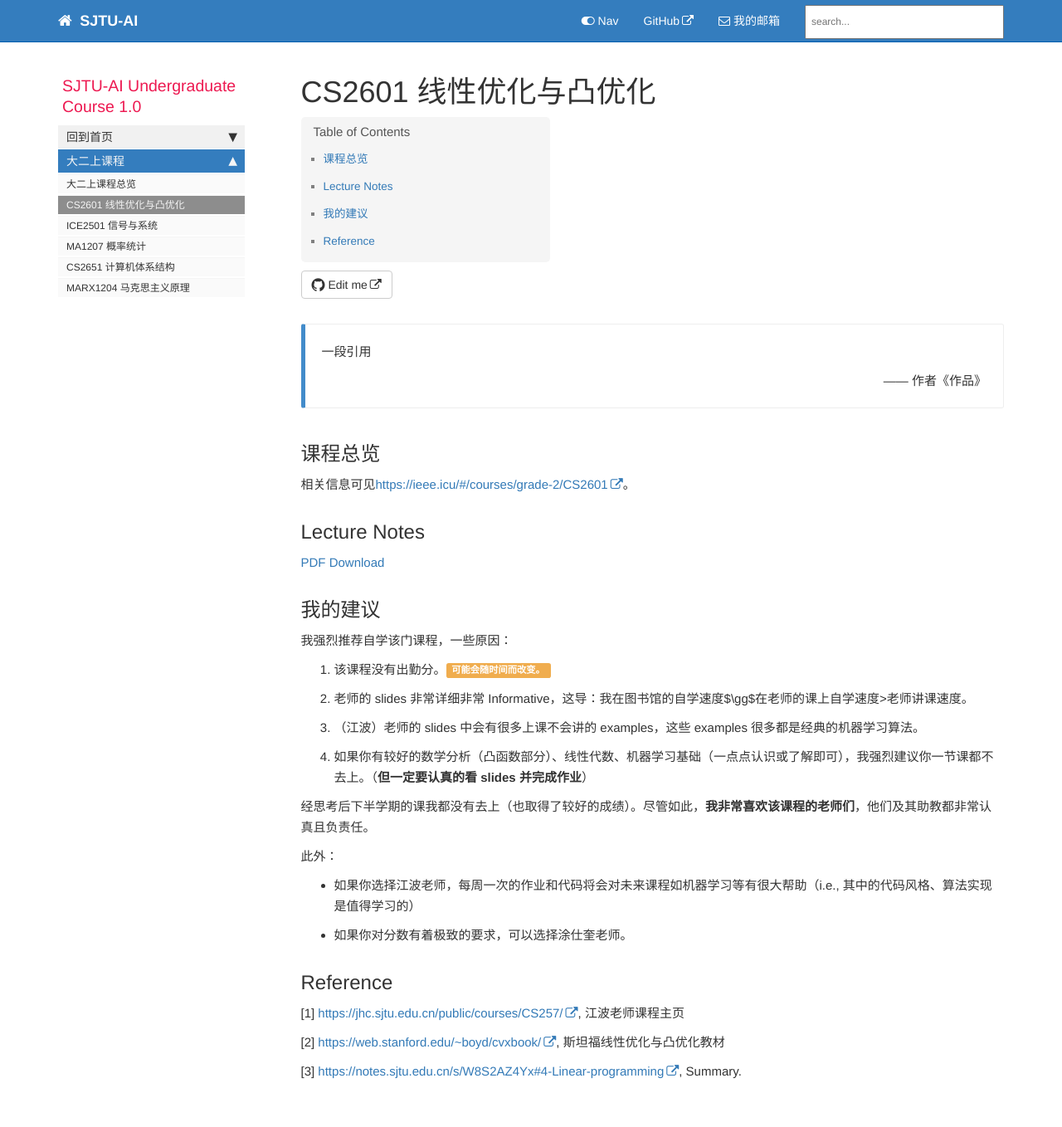
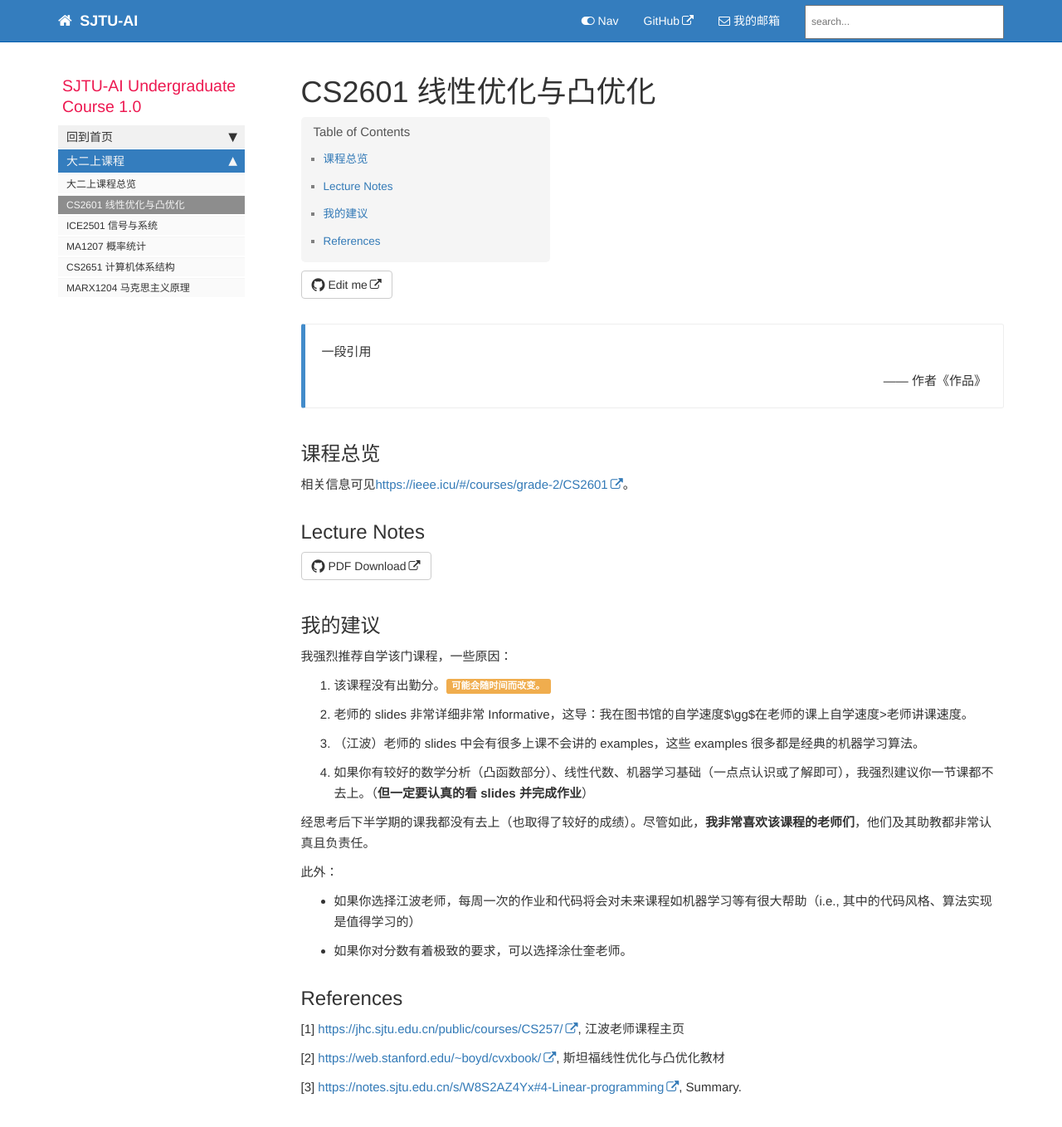
Before and after one commit to aisjtu/aisjtu.github.io, a Jekyll site: the page built from docs/pages/21/21_CS2601.md, in a window 1280 px wide and 1400 px high. Shown: the top 1358 px of the window at 83% size. Built offline with Jekyll 4.4.1, drawn with Linux system fonts in a browser that asks for light colours; comment, search, counter and statistics services are not loaded.

Commit message:
Update 21_CS2601.md

```diff
--- a/docs/pages/21/21_CS2601.md
+++ b/docs/pages/21/21_CS2601.md
@@ -15,7 +15,7 @@ permalink: 21_CS2601.html
 
 ## Lecture Notes
 
-<a target="_blank" class="noCrossRef" href="{{ "https://github.com/anyeZHY/ai-sjtu.github.io/raw/gh-pages/Resource/21/CS2601线性优化与凸优化/线性优化凸优化.pdf"}}"> PDF Download
+<a target="_blank" rel="noopener" href="https://github.com/anyeZHY/ai-sjtu.github.io/raw/gh-pages/Resource/21/CS2601线性优化与凸优化/线性优化凸优化.pdf" class="btn btn-default githubEditButton" role="button"><i class="fa fa-github fa-lg"></i> PDF Download</a>
 
 ## 我的建议
 
@@ -33,7 +33,7 @@ permalink: 21_CS2601.html
 - 如果你选择江波老师，每周一次的作业和代码将会对未来课程如机器学习等有很大帮助（i.e., 其中的代码风格、算法实现是值得学习的）
 - 如果你对分数有着极致的要求，可以选择涂仕奎老师。
 
-## Reference
+## References
 
 [1] [https://jhc.sjtu.edu.cn/public/courses/CS257/](https://jhc.sjtu.edu.cn/public/courses/CS257/), 江波老师课程主页
 
```
